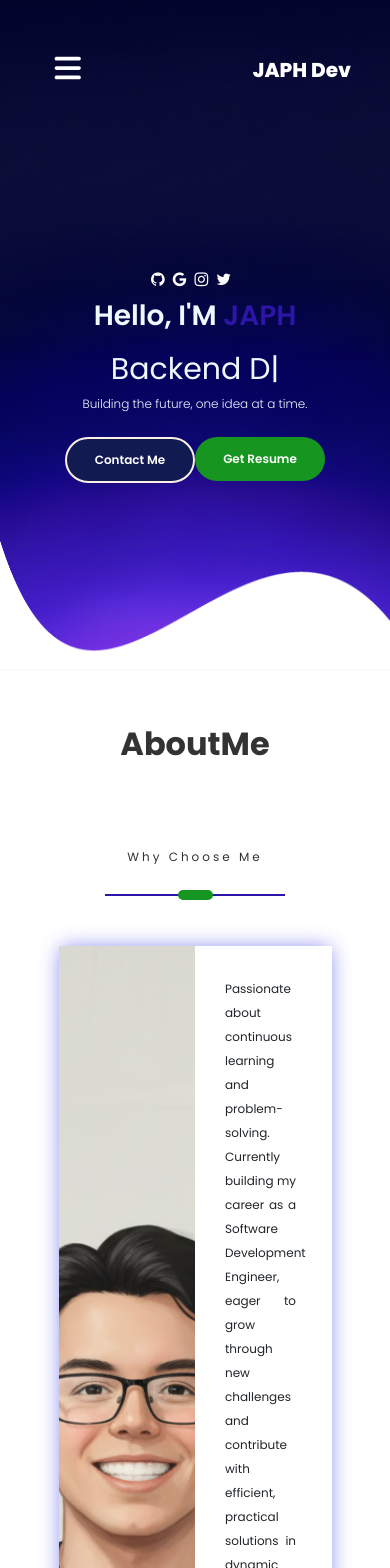
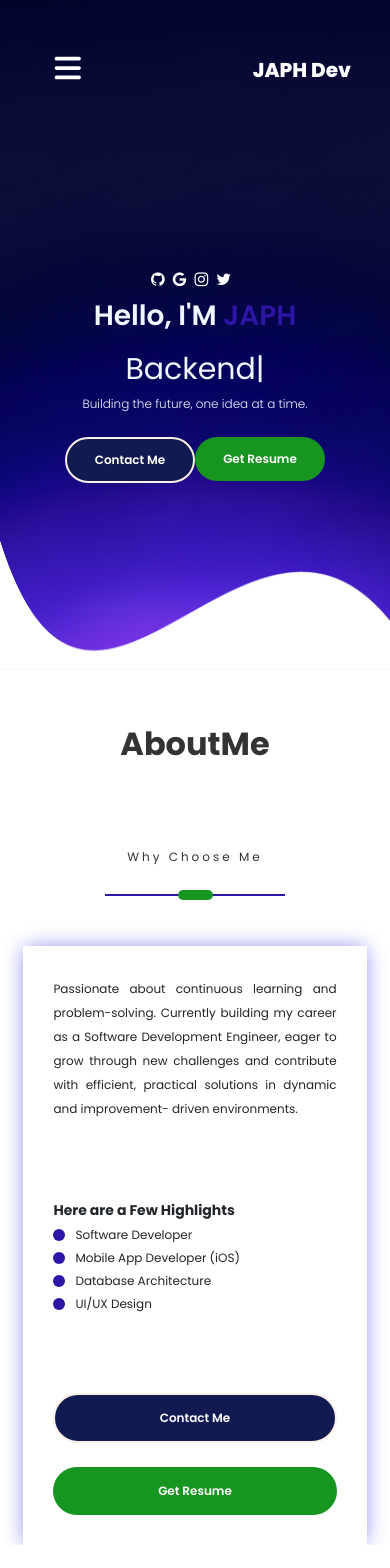
Before and after one commit to japhdev/client, a React (Create React App) app: page / in a window 390 px wide. Shown: the top 1568 px of the page. After the commit the page ends 1545 px from the top, so only its background shows below. Built offline with nearby package versions, Linux system fonts and the light colour scheme; a web font is replaced by a local one.

Commit message:
Removed .about-me-options due to responsive issue with the buttons, and added responsive styles.

```diff
--- a/src/PortfolioContainer/AboutMe/AboutMe.css
+++ b/src/PortfolioContainer/AboutMe/AboutMe.css
@@ -60,13 +60,43 @@
     border-radius: 50%;
 }
 
-.about-me-options {
-    display:flex;
-    align-items: center;
-    justify-content: center;
-}
 
 .about-me-options .highlighted-btn {
     margin: 0 0 0 10px;
 
 }
+
+/* Responsive styles*/
+
+
+@media screen and (max-width: 1170px) {
+    .about-me-parent {
+        width: 88%;
+    }
+
+
+}
+
+
+@media screen and (max-width: 924px) {
+    .about-me-profile {
+        display: none;
+    }
+    .about-me-details {
+        width: 100%;
+    }
+}
+
+
+@media screen and (max-width: 480px) {
+    .about-me-options {
+        display: flex;
+        flex-direction: column;
+    }
+    .about-me-options .highlighted-btn {
+    margin: 24px 0 0 0;
+    }
+    .about-me-options button {
+        width: 100%;
+    }
+}
```
